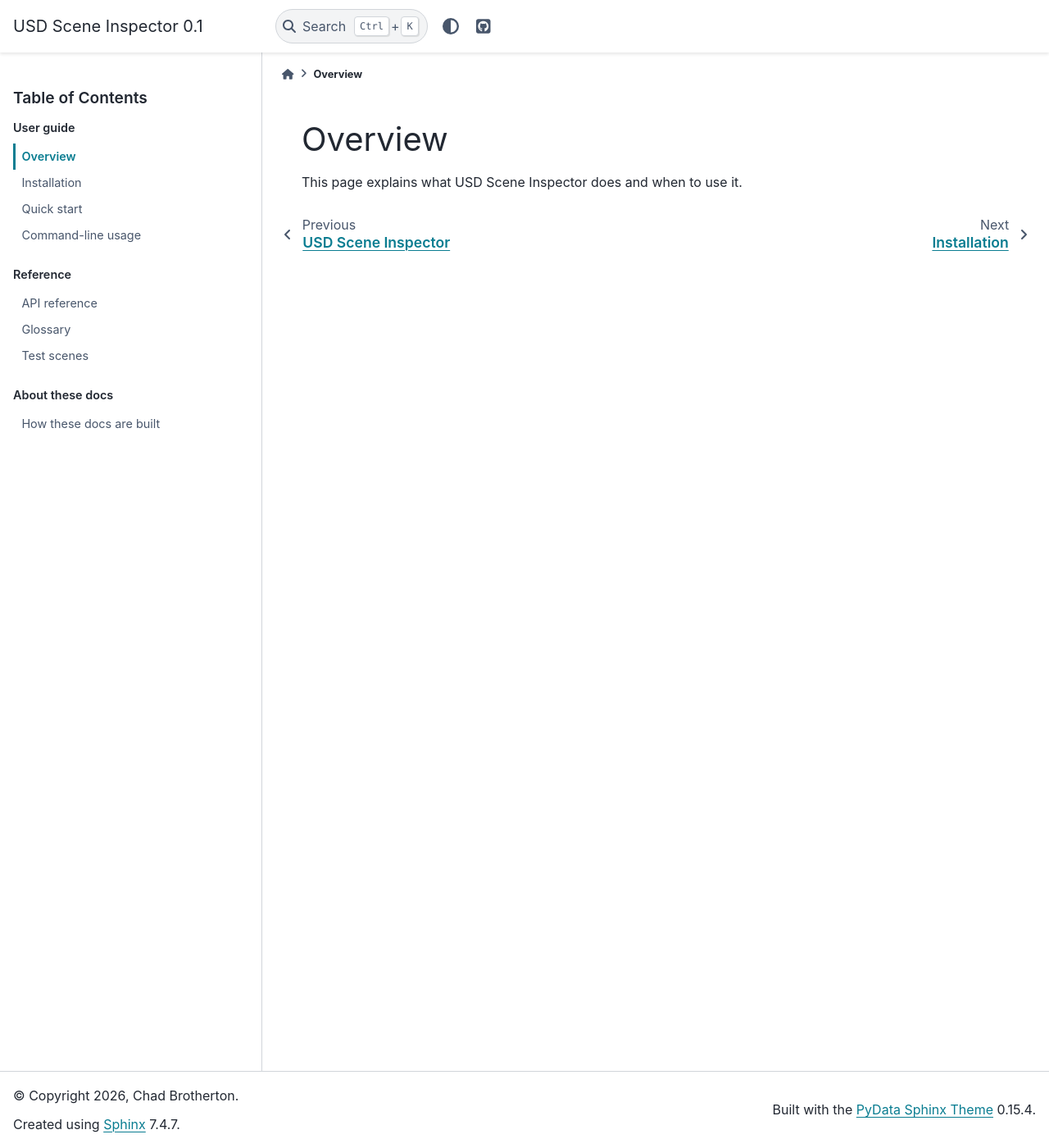
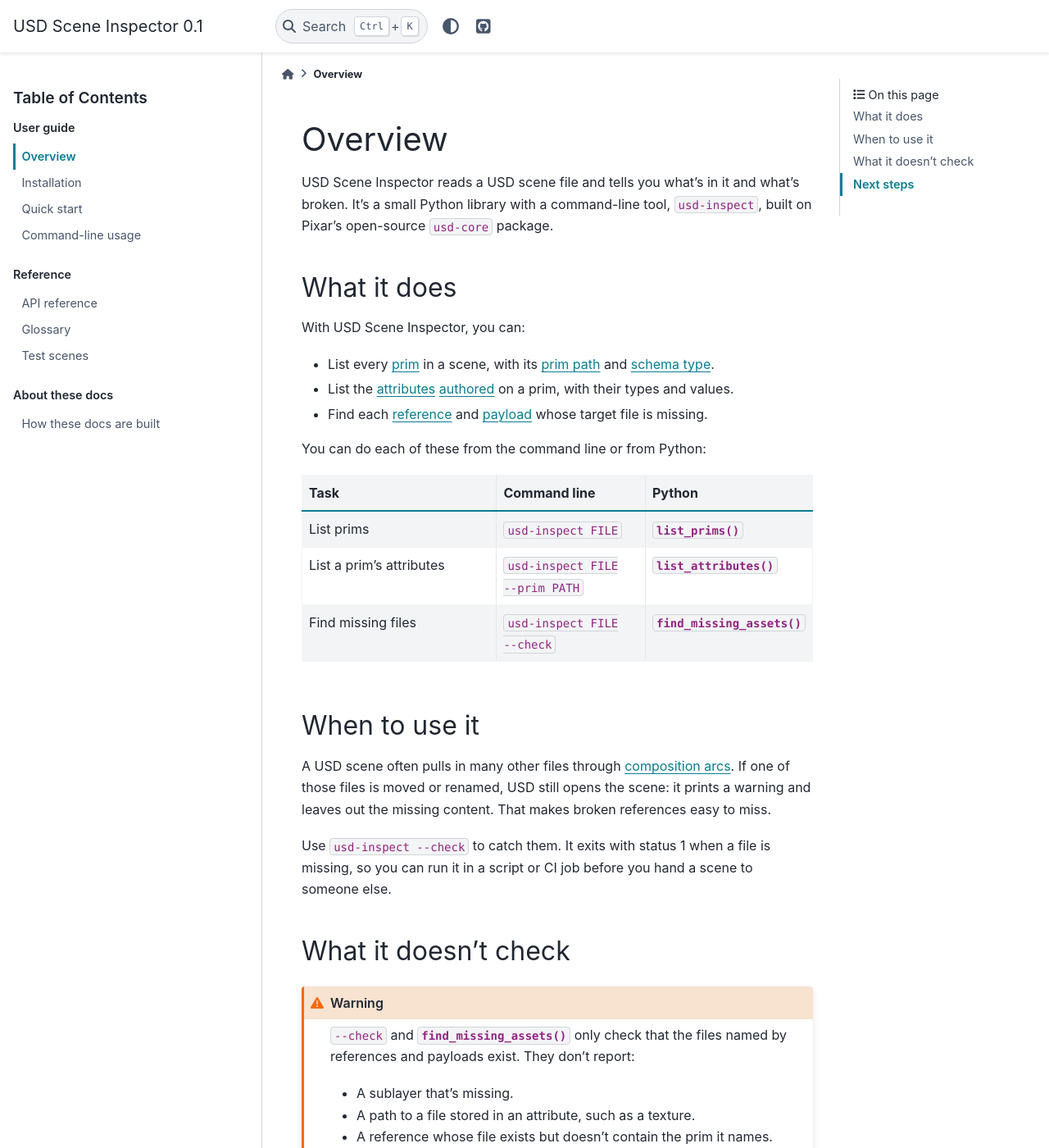
Before and after one commit to chad-brotherton/rst-sphinx-ci, a Sphinx documentation site: the page built from docs/source/overview.rst, in a window 1280 px wide and 1400 px high. Shown: the whole window at 82% size. Built offline with Sphinx 7.4.7 and the PyData theme 0.15.4, drawn with Linux system fonts in a browser that asks for light colours; some of the changed text lies outside the part shown.

Commit message:
Write the overview page
Co-Authored-By: Claude Opus 5.5 <noreply@anthropic.com>

```diff
--- a/docs/source/overview.rst
+++ b/docs/source/overview.rst
@@ -1,4 +1,71 @@
 Overview
 ========
 
-This page explains what USD Scene Inspector does and when to use it.
+USD Scene Inspector reads a USD scene file and tells you what's in it and
+what's broken. It's a small Python library with a command-line tool,
+``usd-inspect``, built on Pixar's open-source ``usd-core`` package.
+
+What it does
+------------
+
+With USD Scene Inspector, you can:
+
+- List every :term:`prim` in a scene, with its :term:`prim path` and
+  :term:`schema type`.
+- List the :term:`attributes <attribute>` :term:`authored` on a prim, with
+  their types and values.
+- Find each :term:`reference` and :term:`payload` whose target file is
+  missing.
+
+You can do each of these from the command line or from Python:
+
+.. list-table::
+   :header-rows: 1
+   :widths: 40 30 30
+
+   * - Task
+     - Command line
+     - Python
+   * - List prims
+     - ``usd-inspect FILE``
+     - :py:func:`~usd_inspect.list_prims`
+   * - List a prim's attributes
+     - ``usd-inspect FILE --prim PATH``
+     - :py:func:`~usd_inspect.list_attributes`
+   * - Find missing files
+     - ``usd-inspect FILE --check``
+     - :py:func:`~usd_inspect.find_missing_assets`
+
+When to use it
+--------------
+
+A USD scene often pulls in many other files through
+:term:`composition arcs <composition arc>`. If one of those files is moved or
+renamed, USD still opens the scene: it prints a warning and leaves out the
+missing content. That makes broken references easy to miss.
+
+Use ``usd-inspect --check`` to catch them. It exits with status 1 when a file
+is missing, so you can run it in a script or CI job before you hand a scene to
+someone else.
+
+What it doesn't check
+---------------------
+
+.. warning::
+
+   ``--check`` and :py:func:`~usd_inspect.find_missing_assets` only check
+   that the files named by references and payloads exist. They don't report:
+
+   - A sublayer that's missing.
+   - A path to a file stored in an attribute, such as a texture.
+   - A reference whose file exists but doesn't contain the prim it names.
+
+   A clean result doesn't mean the scene composes exactly as you expect.
+
+Next steps
+----------
+
+- :doc:`installation` sets up the package and the ``usd-inspect`` command.
+- :doc:`quickstart` walks through each feature from Python.
+- :doc:`cli` covers each command-line option.
+- :doc:`glossary` defines the USD terms these docs use.
```
